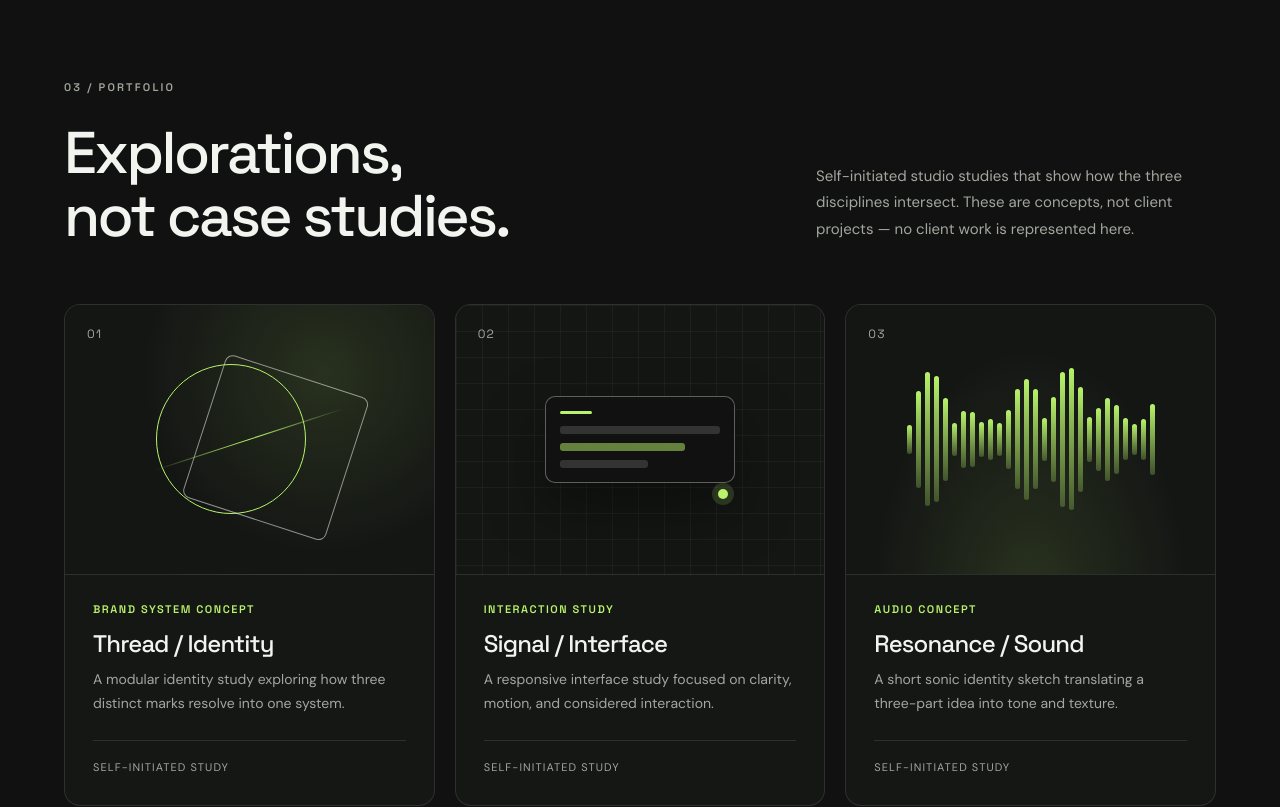
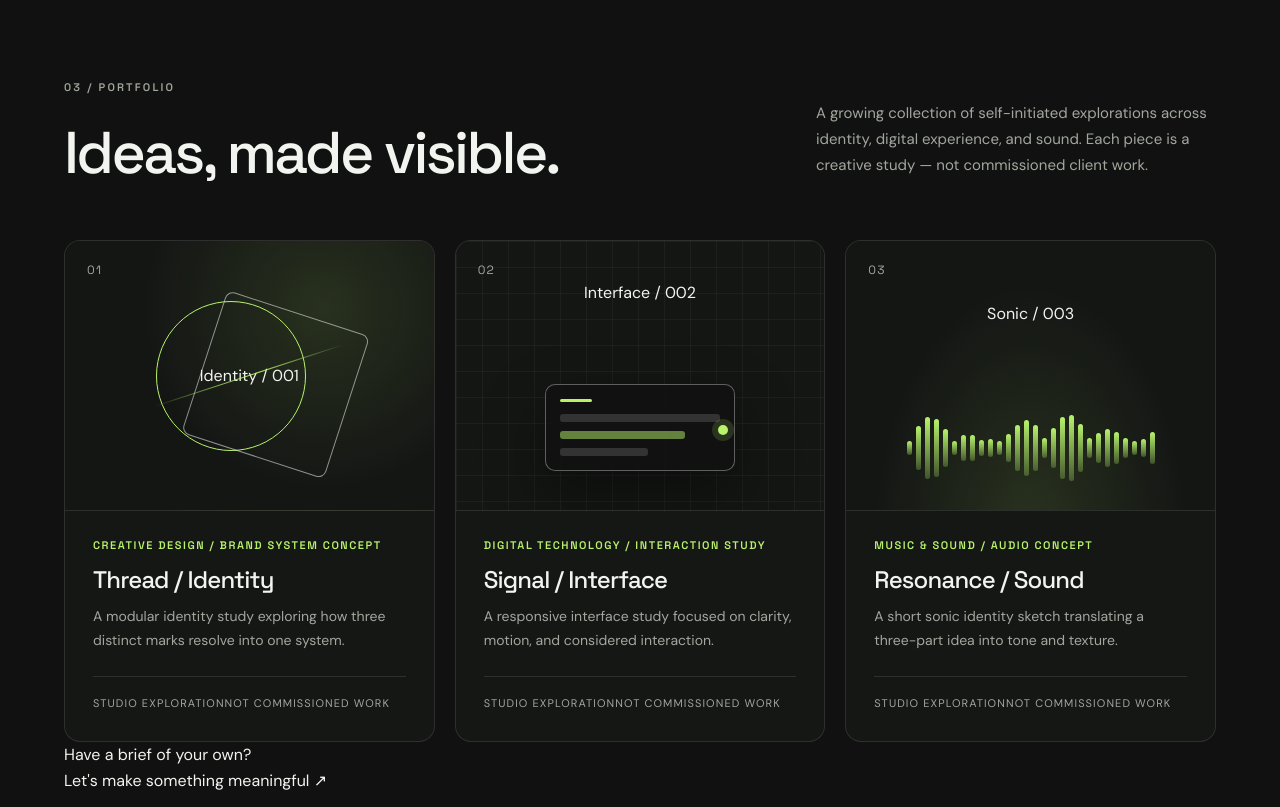
Before and after one commit to Ikeys-Studio/My-portfolio, a Next.js app: page / in a window 1280 px wide. Shown: the part 2980-3787 px from the top of the page. Built offline with nearby package versions, Linux system fonts and the light colour scheme; no server answers.

Commit message:
Elevate portfolio explorations and clarify project status

```diff
--- a/src/app/page.tsx
+++ b/src/app/page.tsx
@@ -69,6 +69,8 @@ const principles = [
 const studies = [
   {
     number: "01",
+    discipline: "Creative design",
+    visualLabel: "Identity / 001",
     tag: "Brand system concept",
     title: "Thread / Identity",
     copy: "A modular identity study exploring how three distinct marks resolve into one system.",
@@ -76,6 +78,8 @@ const studies = [
   },
   {
     number: "02",
+    discipline: "Digital technology",
+    visualLabel: "Interface / 002",
     tag: "Interaction study",
     title: "Signal / Interface",
     copy: "A responsive interface study focused on clarity, motion, and considered interaction.",
@@ -83,6 +87,8 @@ const studies = [
   },
   {
     number: "03",
+    discipline: "Music & sound",
+    visualLabel: "Sonic / 003",
     tag: "Audio concept",
     title: "Resonance / Sound",
     copy: "A short sonic identity sketch translating a three-part idea into tone and texture.",
@@ -268,12 +274,12 @@ export default function Home() {
             <div className="section-heading section-heading--split">
               <div>
                 <p className="section-label">03 / Portfolio</p>
-                <h2 id="work-title">Explorations, not case studies.</h2>
+                <h2 id="work-title">Ideas, made visible.</h2>
               </div>
               <p className="section-heading__note">
-                Self-initiated studio studies that show how the three disciplines
-                intersect. These are concepts, not client projects — no client
-                work is represented here.
+                A growing collection of self-initiated explorations across
+                identity, digital experience, and sound. Each piece is a
+                creative study — not commissioned client work.
               </p>
             </div>
 
@@ -284,6 +290,7 @@ export default function Home() {
                     className={`work-card__visual work-card__visual--${study.art}`}
                     aria-hidden="true"
                   >
+                    <span className="work-card__visual-label">{study.visualLabel}</span>
                     {study.art === "design" && (
                       <>
                         <span className="art-circle" />
@@ -311,13 +318,23 @@ export default function Home() {
                     <span className="work-card__index">{study.number}</span>
                   </div>
                   <div className="work-card__body">
-                    <p className="work-card__tag">{study.tag}</p>
+                    <p className="work-card__tag">{study.discipline} / {study.tag}</p>
                     <h3>{study.title}</h3>
                     <p className="work-card__copy">{study.copy}</p>
-                    <p className="work-card__note">Self-initiated study</p>
+                    <p className="work-card__note">
+                      <span>Studio exploration</span>
+                      <span>Not commissioned work</span>
+                    </p>
                   </div>
                 </article>
               ))}
+            </div>
+
+            <div className="work__closing">
+              <p>Have a brief of your own?</p>
+              <a href="#contact">
+                Let&apos;s make something meaningful <span aria-hidden="true">↗</span>
+              </a>
             </div>
           </div>
         </section>
```
